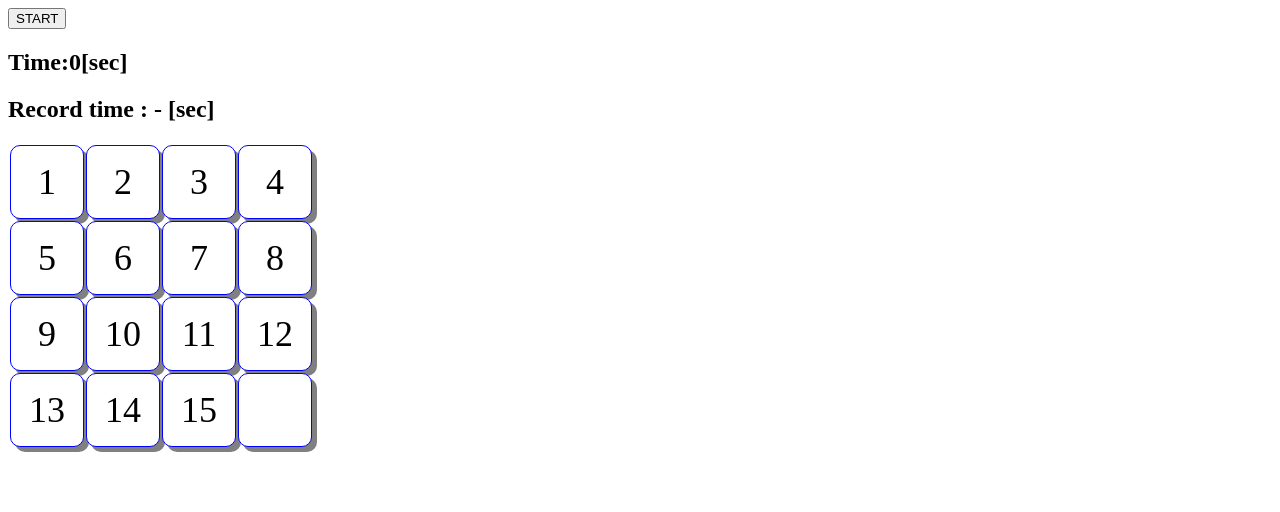
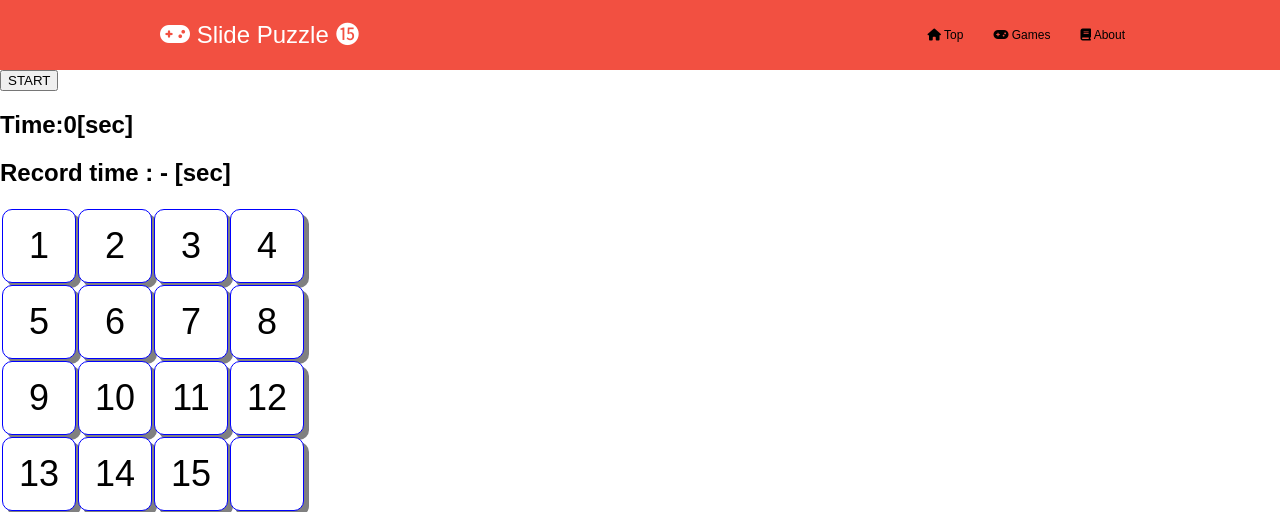
Before and after one commit to Aki321/ftmgames, a PHP site: page /slidepuzzle/index.html in a window 1280 px wide. Shown: the top 512 px of the page. Run offline with PHP 8.4, Linux system fonts and the light colour scheme; some libraries are stand-ins or nearby versions.

Commit message:
Modify slide puzzle header

```diff
--- a/css/style.css
+++ b/css/style.css
@@ -267,12 +267,6 @@ footer .container {
     height: auto;
 }
 
-.aboutcont {
-    /*background-color: var(--accent2-color);*/
-    /*background-color: rgb(245, 231, 224);*/
-    /*color: #FFF;*/
-}
-
 .aboutcont .text {
     padding: 20px;
 }
--- a/index.html
+++ b/index.html
@@ -50,7 +50,7 @@
 
     <section id="slider">
         <ul class="slick01">
-            <li><img alt="slide_01" src="img/demo1.jpg" /></li>
+            <li><a href="./slidepuzzle/index.html"><img alt="slide_01" src="img/demo1.jpg" /></a></li>
             <li><img alt="slide_02" src="img/demo2.jpg" /></li>
             <li><img alt="slide_03" src="img/demo3.jpg" /></li>
         </ul>
@@ -60,7 +60,7 @@
         <h2>Games</h2>
         <div class="allgames">
             <div>
-                <p>15puzzle</p><img alt="slide_01" src="img/demo1.jpg" />
+                <a href="./slidepuzzle/index.html"><p>15puzzle</p><img alt="slide_01" src="img/demo1.jpg" /></a>
             </div>
             <div>
                 <p>15puzzle</p><img alt="slide_02" src="img/demo2.jpg" />
--- /dev/null
+++ b/slidepuzzle/css/style.css
@@ -0,0 +1,20 @@
+@charset "UTF-8";
+
+.tile{
+    width: 70px;
+    height: 70px;
+    border: 1px solid blue;
+    border-radius: 10px;
+    text-align: center;
+    font-size: 36px;
+    background-color: white;
+    box-shadow: rgb(128, 128, 128) 5px 5px;
+}
+
+header {
+    background-color: #F25041;
+}
+
+.headA {
+    color: #fff;
+}
--- a/slidepuzzle/index.html
+++ b/slidepuzzle/index.html
@@ -1,20 +1,22 @@
 <!DOCTYPE html>
-<html>
+<html lang="ja">
 <head>
-    <title>15 puzzle</title>
     <meta charset="utf-8">
-    <style>
-        .tile{
-            width: 70px;
-            height: 70px;
-            border: 1px solid blue;
-            border-radius: 10px;
-            text-align: center;
-            font-size: 36px;
-            background-color: white;
-            box-shadow: rgb(128, 128, 128) 5px 5px;
-        }
-    </style>
+    <title>Slide Puzzle 15</title>
+    <meta name="viewport" content="with=device-width, initial-scale=1.0">
+    <link href="https://fonts.googleapis.com/css?family=Montserrat" rel="stylesheet">
+    <link rel="stylesheet" type="text/css" href="../css/style.css">
+    <link rel="stylesheet" type="text/css" href="css/style.css">
+    <script src="https://kit.fontawesome.com/f3dff3c59a.js" crossorigin="anonymous"></script>
+    <script src="../js/jquery-3.5.1.min.js"></script>
+    <script>
+        $(function () {
+            $(".headC").click(function () {
+                $(".top_menu").slideToggle();
+            });
+        });
+    </script>
+
     <script>
         "use strict";
 
@@ -170,6 +172,31 @@
     </script>
 </head>
 <body onload="init()">
+    <header>
+        <div class="container">
+            <div class="container-small">
+                <a href="../index.html" class="headA"><span class="fas fa-gamepad icon"></span> Slide Puzzle ⓯</a>
+
+                <button type="button" class="headC">
+                    <span class="fa fa-bars" title="MENU"></span>
+                </button>
+            </div>
+
+            <nav class="top_menu">
+                <ul>
+                    <li class="top">
+                        <a href="../index.html"><span class="fas fa-home"></span> Top</a>
+                    </li>
+                    <li class="games">
+                        <a href="../index.html"><span class="fas fa-gamepad"></span> Games</a>
+                    </li>
+                    <li class="about">
+                        <a href="../index.html"><span class="fas fa-book"></span> About</a>
+                    </li>
+                </ul>
+            </nav>
+        </div>
+    </header>
     <button id="stbtn" onclick="stbtn_click()">START</button>
     <h2 id="counter">Time:0[sec]</h2>
     <h2 id="fastest"></h2>
```
